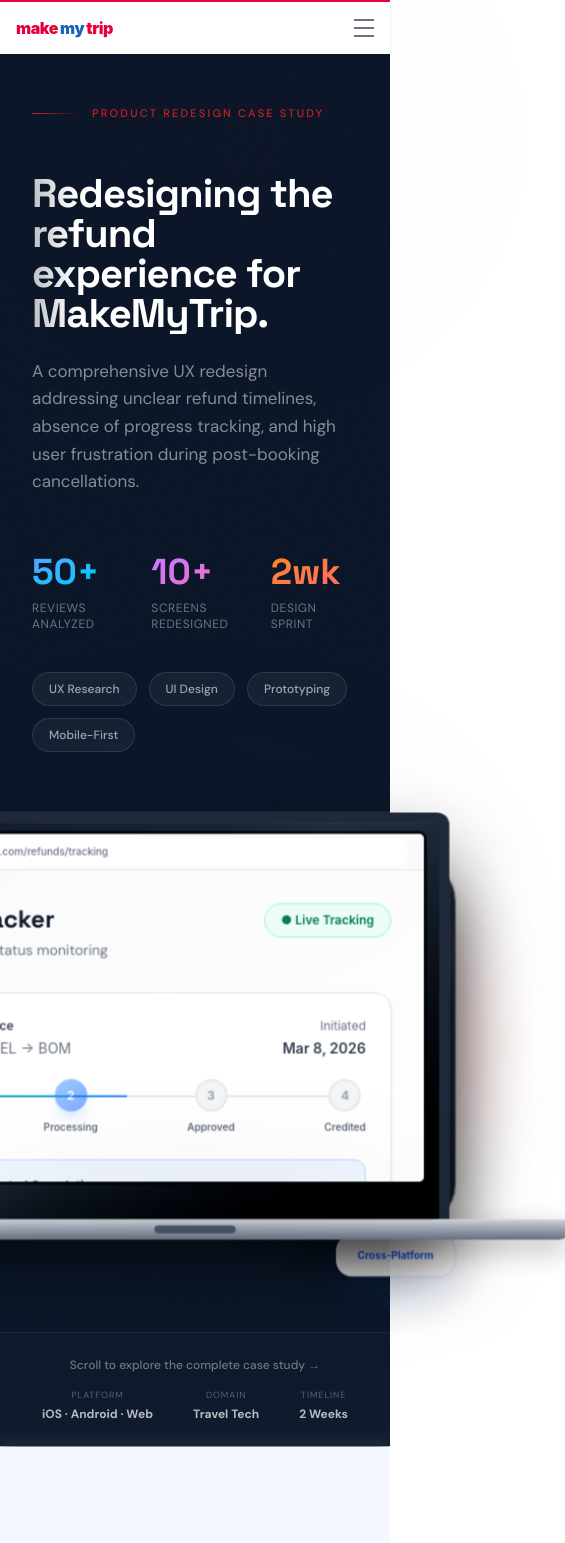
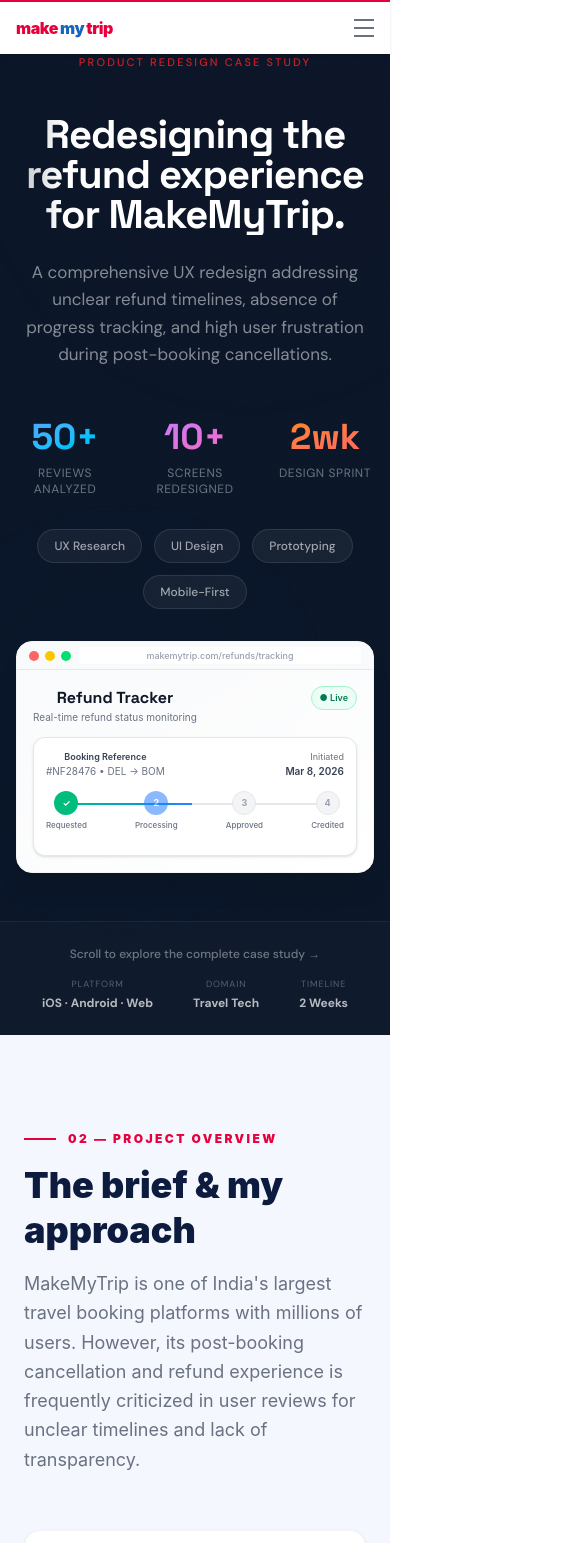
Before and after one commit to kajalverma1104-dot/Casestudyrefundprocess, a React (Vite) app: page / in a window 390 px wide. Shown: the top 1543 px of the page, 565 px wide, since content can reach past the window. Built offline with nearby package versions, Linux system fonts and the light colour scheme.

Commit message:
Update Cover.tsx

```diff
--- a/src/app/components/Cover.tsx
+++ b/src/app/components/Cover.tsx
@@ -110,7 +110,7 @@
         }
       `}</style>
 
-      <section className="relative min-h-screen bg-[#0A1628] flex flex-col overflow-visible">
+      <section className="relative min-h-screen bg-[#0A1628] flex flex-col overflow-hidden">
         {/* Subtle noise texture */}
         <div
           className="absolute inset-0 opacity-[0.015] pointer-events-none"
@@ -136,17 +136,17 @@
           }}
         />
 
-        <div className="relative flex-1 max-w-[1600px] mx-auto w-full px-8 lg:px-16 flex items-center">
-          <div className="grid grid-cols-1 lg:grid-cols-[1fr_1.3fr] gap-16 lg:gap-24 items-center w-full py-24">
+        <div className="relative flex-1 max-w-[1600px] mx-auto w-full px-4 sm:px-8 lg:px-16 flex items-center">
+          <div className="grid grid-cols-1 lg:grid-cols-[1fr_1.2fr] gap-8 lg:gap-16 items-center w-full py-12 lg:py-24">
 
             {/* Left: Content */}
-            <div className="space-y-10 max-w-2xl">
+            <div className="space-y-8 lg:space-y-10 max-w-2xl mx-auto lg:mx-0 text-center lg:text-left">
               {/* Label */}
               <div
                 className={`inline-flex items-center gap-3 ${isLoaded ? 'animate-in' : 'opacity-0'}`}
                 style={{ animationDelay: '0.1s' }}
               >
-                <div className="h-px w-12 bg-gradient-to-r from-[#E31E25] to-transparent" />
+                <div className="h-px w-12 bg-gradient-to-r from-[#E31E25] to-transparent hidden lg:block" />
                 <span
                   className="text-[11px] font-medium tracking-[0.2em] uppercase text-[#E31E25]/90"
                   style={{ fontFamily: 'DM Sans, sans-serif' }}
@@ -214,7 +214,7 @@
 
               {/* Tags */}
               <div
-                className={`flex flex-wrap gap-3 ${isLoaded ? 'animate-in' : 'opacity-0'}`}
+                className={`flex flex-wrap gap-3 justify-center lg:justify-start ${isLoaded ? 'animate-in' : 'opacity-0'}`}
                 style={{ animationDelay: '0.5s' }}
               >
                 {["UX Research", "UI Design", "Prototyping", "Mobile-First"].map((tag) => (
@@ -227,11 +227,61 @@
                   </span>
                 ))}
               </div>
+
+              {/* Mobile-only: compact refund tracker preview */}
+              <div
+                className={`block lg:hidden mt-2 bg-white rounded-2xl shadow-xl overflow-hidden border border-gray-100 ${isLoaded ? 'animate-in' : 'opacity-0'}`}
+                style={{ animationDelay: '0.6s' }}
+              >
+                <div className="h-7 bg-gray-50 border-b border-gray-200 flex items-center px-3 gap-2">
+                  <div className="flex gap-1.5">
+                    <div className="w-2.5 h-2.5 rounded-full bg-red-400"></div>
+                    <div className="w-2.5 h-2.5 rounded-full bg-yellow-400"></div>
+                    <div className="w-2.5 h-2.5 rounded-full bg-green-400"></div>
+                  </div>
+                  <div className="flex-1 bg-white rounded px-2 py-0.5 text-[9px] text-gray-400 font-medium">
+                    makemytrip.com/refunds/tracking
+                  </div>
+                </div>
+                <div className="p-4 bg-gradient-to-br from-gray-50 to-white">
+                  <div className="flex items-start justify-between mb-3">
+                    <div>
+                      <div className="text-base font-bold text-gray-900" style={{ fontFamily: 'Space Grotesk, sans-serif' }}>Refund Tracker</div>
+                      <div className="text-[10px] text-gray-500">Real-time refund status monitoring</div>
+                    </div>
+                    <div className="bg-emerald-50 text-emerald-700 px-2 py-1 rounded-full text-[9px] font-semibold border border-emerald-200">● Live</div>
+                  </div>
+                  <div className="bg-white rounded-xl border border-gray-200 p-3 shadow-sm">
+                    <div className="flex items-center justify-between mb-3">
+                      <div>
+                        <div className="text-[9px] font-semibold text-gray-700">Booking Reference</div>
+                        <div className="text-[10px] text-gray-500">#NF28476 • DEL → BOM</div>
+                      </div>
+                      <div className="text-right">
+                        <div className="text-[9px] text-gray-500">Initiated</div>
+                        <div className="text-[10px] font-semibold text-gray-700">Mar 8, 2026</div>
+                      </div>
+                    </div>
+                    <div className="relative mb-3">
+                      <div className="absolute top-3 left-3 right-3 h-[2px] bg-gray-200"></div>
+                      <div className="absolute top-3 left-3 w-[45%] h-[2px] bg-gradient-to-r from-emerald-500 to-blue-500"></div>
+                      <div className="relative flex justify-between">
+                        {[{ label: 'Requested', s: 'complete', i: '✓' }, { label: 'Processing', s: 'active', i: '2' }, { label: 'Approved', s: 'pending', i: '3' }, { label: 'Credited', s: 'pending', i: '4' }].map((step, idx) => (
+                          <div key={idx} className="flex flex-col items-center gap-1 z-10">
+                            <div className={`w-6 h-6 rounded-full flex items-center justify-center text-[9px] font-bold ${step.s === 'complete' ? 'bg-emerald-500 text-white' : step.s === 'active' ? 'bg-blue-500 text-white animate-pulse' : 'bg-gray-100 text-gray-400 border border-gray-200'}`}>{step.i}</div>
+                            <div className="text-[8px] font-medium text-gray-500 whitespace-nowrap">{step.label}</div>
+                          </div>
+                        ))}
+                      </div>
+                    </div>
+                  </div>
+                </div>
+              </div>
             </div>
 
-            {/* Right: 3D Devices */}
+            {/* Right: Devices */}
             <div
-              className={`relative ${isLoaded ? 'animate-scale' : 'opacity-0'}`}
+              className={`relative w-full ${isLoaded ? 'animate-scale' : 'opacity-0'} hidden lg:flex justify-center items-center`}
               style={{
                 perspective: "3000px",
                 animationDelay: '0.4s',
@@ -239,7 +289,7 @@
             >
               <div
                 ref={devicesRef}
-                className="relative overflow-visible flex justify-center items-center"
+                className="relative overflow-visible flex justify-center items-center w-full"
                 style={{
                   transform: `rotateX(${rotation.x}deg) rotateY(${rotation.y}deg) translateZ(${Math.abs(rotation.x) + Math.abs(rotation.y) * 2}px)`,
                   transformStyle: "preserve-3d",
@@ -257,7 +307,7 @@
 
                 {/* Laptop */}
                 <div
-                  className="relative z-10"
+                  className="relative z-10 w-full"
                   style={{
                     transform: 'translateZ(50px)',
                     transformStyle: 'preserve-3d',
@@ -265,8 +315,9 @@
                 >
                   {/* Screen */}
                   <div
-                    className="relative w-[620px] h-[400px] bg-gradient-to-br from-gray-900 via-gray-800 to-black rounded-t-xl overflow-hidden border-t-[10px] border-x-[10px] border-gray-800"
+                    className="relative w-full bg-gradient-to-br from-gray-900 via-gray-800 to-black rounded-t-xl overflow-hidden border-t-[10px] border-x-[10px] border-gray-800"
                     style={{
+                      aspectRatio: '16/10',
                       boxShadow: `
                         0 40px 80px rgba(0, 0, 0, 0.5),
                         0 0 0 1px rgba(255, 255, 255, 0.1),
@@ -275,7 +326,7 @@
                     }}
                   >
                     {/* Screen bezel */}
-                    <div className="absolute top-[8px] left-[12px] right-[12px] bottom-[34px] border-[3px] border-black/80 rounded-lg overflow-hidden">
+                    <div className="absolute top-[8px] left-[12px] right-[12px] bottom-[8px] border-[3px] border-black/80 rounded-lg overflow-hidden">
                       {/* Content area */}
                       <div className="w-full h-full bg-white">
                         {/* Browser chrome */}
@@ -291,28 +342,28 @@
                         </div>
 
                         {/* Dashboard UI */}
-                        <div className="p-8 bg-gradient-to-br from-gray-50 to-white h-full">
+                        <div className="p-6 bg-gradient-to-br from-gray-50 to-white h-full overflow-hidden">
                           {/* Header */}
-                          <div className="flex items-start justify-between mb-8">
+                          <div className="flex items-start justify-between mb-6">
                             <div>
                               <h2
-                                className="text-2xl font-bold text-gray-900 mb-1"
+                                className="text-xl font-bold text-gray-900 mb-1"
                                 style={{ fontFamily: 'Space Grotesk, sans-serif' }}
                               >
                                 Refund Tracker
                               </h2>
-                              <p className="text-sm text-gray-500" style={{ fontFamily: 'DM Sans, sans-serif' }}>
+                              <p className="text-xs text-gray-500" style={{ fontFamily: 'DM Sans, sans-serif' }}>
                                 Real-time refund status monitoring
                               </p>
                             </div>
-                            <div className="bg-emerald-50 text-emerald-700 px-4 py-2 rounded-full text-xs font-semibold border border-emerald-200">
+                            <div className="bg-emerald-50 text-emerald-700 px-3 py-1.5 rounded-full text-xs font-semibold border border-emerald-200">
                               ● Live Tracking
                             </div>
                           </div>
 
                           {/* Progress Card */}
-                          <div className="bg-white rounded-2xl border border-gray-200 p-6 shadow-sm mb-6">
-                            <div className="flex items-center justify-between mb-5">
+                          <div className="bg-white rounded-2xl border border-gray-200 p-5 shadow-sm mb-4">
+                            <div className="flex items-center justify-between mb-4">
                               <div>
                                 <div className="text-xs font-semibold text-gray-700 mb-1">Booking Reference</div>
                                 <div className="text-sm text-gray-500">#NF28476 • DEL → BOM</div>
@@ -324,10 +375,8 @@
                             </div>
 
                             {/* Progress Timeline */}
-                            <div className="relative mb-6">
-                              {/* Background line */}
+                            <div className="relative mb-5">
                               <div className="absolute top-4 left-4 right-4 h-[2px] bg-gray-200"></div>
-                              {/* Active line */}
                               <div className="absolute top-4 left-4 w-[45%] h-[2px] bg-gradient-to-r from-emerald-500 to-blue-500"></div>
 
                               <div className="relative flex justify-between">
@@ -358,27 +407,27 @@
                             </div>
 
                             {/* ETA Box */}
-                            <div className="bg-blue-50 border border-blue-200 rounded-xl p-4">
+                            <div className="bg-blue-50 border border-blue-200 rounded-xl p-3">
                               <div className="flex items-center gap-3">
-                                <div className="w-10 h-10 rounded-lg bg-blue-500 flex items-center justify-center text-white text-lg">
+                                <div className="w-8 h-8 rounded-lg bg-blue-500 flex items-center justify-center text-white text-base">
                                   ⏱
                                 </div>
                                 <div className="flex-1">
                                   <div className="text-xs font-semibold text-blue-900 mb-0.5">Expected Completion</div>
-                                  <div className="text-sm text-blue-700">3-5 business days</div>
+                                  <div className="text-xs text-blue-700">3-5 business days</div>
                                 </div>
                               </div>
                             </div>
                           </div>
 
                           {/* Info Grid */}
-                          <div className="grid grid-cols-2 gap-4">
-                            <div className="bg-white rounded-xl border border-gray-200 p-4">
-                              <div className="text-xs text-gray-500 mb-2">Refund Amount</div>
-                              <div className="text-xl font-bold text-gray-900">₹4,850</div>
+                          <div className="grid grid-cols-2 gap-3">
+                            <div className="bg-white rounded-xl border border-gray-200 p-3">
+                              <div className="text-xs text-gray-500 mb-1">Refund Amount</div>
+                              <div className="text-lg font-bold text-gray-900">₹4,850</div>
                             </div>
-                            <div className="bg-white rounded-xl border border-gray-200 p-4">
-                              <div className="text-xs text-gray-500 mb-2">Method</div>
+                            <div className="bg-white rounded-xl border border-gray-200 p-3">
+                              <div className="text-xs text-gray-500 mb-1">Method</div>
                               <div className="text-sm font-semibold text-gray-700">Original Payment</div>
                             </div>
                           </div>
@@ -397,7 +446,7 @@
 
                   {/* Laptop base */}
                   <div
-                    className="relative w-[740px] h-5 bg-gradient-to-b from-gray-300 via-gray-400 to-gray-500 rounded-b-xl mx-auto"
+                    className="relative w-[110%] -ml-[5%] h-5 bg-gradient-to-b from-gray-300 via-gray-400 to-gray-500 rounded-b-xl"
                     style={{
                       boxShadow: '0 10px 30px rgba(0, 0, 0, 0.3)',
                     }}
@@ -407,7 +456,7 @@
 
                   {/* Laptop shadow */}
                   <div
-                    className="absolute -bottom-4 left-1/2 -translate-x-1/2 w-[680px] h-12 rounded-full blur-3xl"
+                    className="absolute -bottom-4 left-1/2 -translate-x-1/2 w-full h-12 rounded-full blur-3xl"
                     style={{
                       background: 'radial-gradient(ellipse, rgba(0, 0, 0, 0.3) 0%, transparent 70%)',
                     }}
@@ -416,7 +465,7 @@
 
                 {/* iPhone - floating in front on the right */}
                 <div
-                  className="absolute -right-24 bottom-2 z-50"
+                  className="absolute -right-6 bottom-2 z-50"
                   style={{
                     transform: 'translateZ(200px) rotateY(-10deg) rotateZ(3deg)',
                     transformStyle: 'preserve-3d',
@@ -543,33 +592,6 @@
                   </div>
                 </div>
 
-              {/* Floating badge */}
-                <div
-                  className="absolute -left-32 top-20 bg-white/95 backdrop-blur-xl rounded-2xl px-5 py-3 border border-gray-200/50"
-                  style={{
-                    animation: 'float 3.5s ease-in-out infinite',
-                    boxShadow: '0 20px 50px rgba(0, 0, 0, 0.1), 0 0 0 1px rgba(0, 0, 0, 0.05)',
-                    animationDelay: '0.5s',
-                  }}
-                >
-                  <div className="flex items-center gap-2">
-                    <div className="w-2 h-2 rounded-full bg-emerald-500"></div>
-                    <span className="text-[10px] font-bold text-gray-700">Real-time Tracking</span>
-                  </div>
-                </div>
-
-                <div
-                  className="absolute -right-24 -bottom-12 bg-white/95 backdrop-blur-xl rounded-2xl px-5 py-3 border border-blue-200/50"
-                  style={{
-                    animation: 'float 3.5s ease-in-out infinite',
-                    boxShadow: '0 20px 50px rgba(59, 130, 246, 0.15), 0 0 0 1px rgba(59, 130, 246, 0.1)',
-                    animationDelay: '1.5s',
-                  }}
-                >
-                  <div className="flex items-center gap-2">
-                    <span className="text-[10px] font-bold text-blue-600">Cross-Platform</span>
-                  </div>
-                </div>
               </div>
             </div>
           </div>
```
